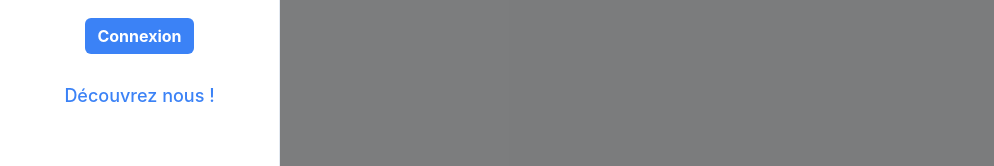
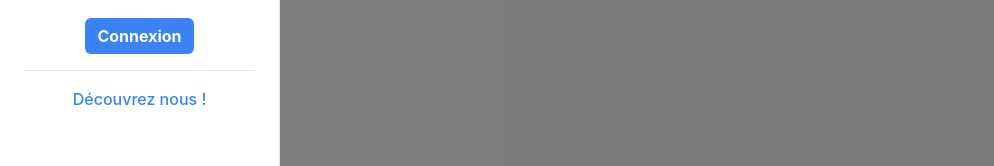
Before and after one commit to DimitriOuedraogo/METEO_BURKINA, a Next.js app: page / in a window 1280 px wide. Shown: the part 634-800 px from the top of the page, without its empty margins (0-994 px from the left). Built offline with nearby package versions, Linux system fonts and the light colour scheme; no server answers.

Commit message:
mise a jour reference fini

```diff
--- a/pages/index.tsx
+++ b/pages/index.tsx
@@ -175,17 +175,17 @@ export default function HomePage() {
         )}
 
         {/* Footer mobile - Affiché seulement sur mobile */}
-        <div className="block md:hidden mt-8 py-4 text-center text-xs text-gray-500 border-t border-gray-200">
-              {" "}
+        <div className="block md:hidden mt-6 py-3 text-center text-[11px] text-gray-400 border-t border-gray-100">
           <Link
             href="https://port-folio-gray-two.vercel.app/"
             target="_blank"
             rel="noopener noreferrer"
-            className="text-blue-500 hover:underline font-medium"
+            className="text-blue-600 hover:text-blue-700 hover:underline transition-colors font-semibold tracking-wide"
           >
-             Découvrez nous !
+            Découvrez nous !
           </Link>
         </div>
+
       </div>
 
       {/* Overlay pour fermer la sidebar sur mobile */}
--- a/styles/sidebar.module.css
+++ b/styles/sidebar.module.css
@@ -13,22 +13,27 @@
 
   z-index: 1000;
 }
+.sidebarFooter {
+  margin-top: auto; /* pousse le lien en bas de la sidebar */
+  padding: 1rem 0;
+  text-align: center;
+  font-size: 16px;
+  color: #94a3b8; /* gris doux */
+  border-top: 1px solid #e2e8f0; /* séparateur léger */
+}
 
-.sidebarFooter {
-  margin-top: auto;
-  font-size: 18px;
-  text-align: center;
-  color: #64748b;
-  padding-top: 12px;
+.sidebarFooter a {
+  color: #3b82f6; /* bleu pro */
+  font-weight: 500;
+  text-decoration: none;
+  transition: color 0.2s, text-decoration 0.2s;
 }
-.sidebarFooter a {
-  color: #3b82f6;
-  text-decoration: none;
-  font-weight: 500;
-}
+
 .sidebarFooter a:hover {
+  color: #2563eb; /* bleu un peu plus foncé au hover */
   text-decoration: underline;
 }
+
 
 .open {
   transform: translateX(0);
```
